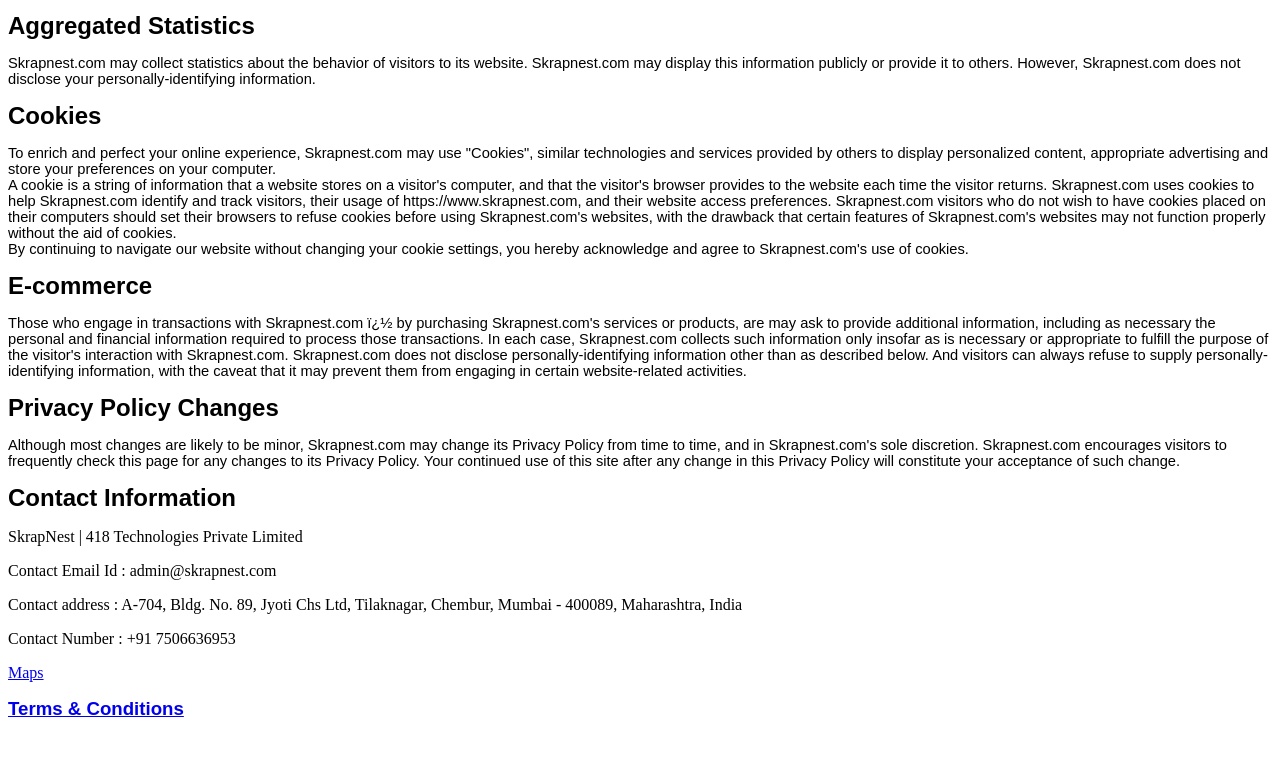
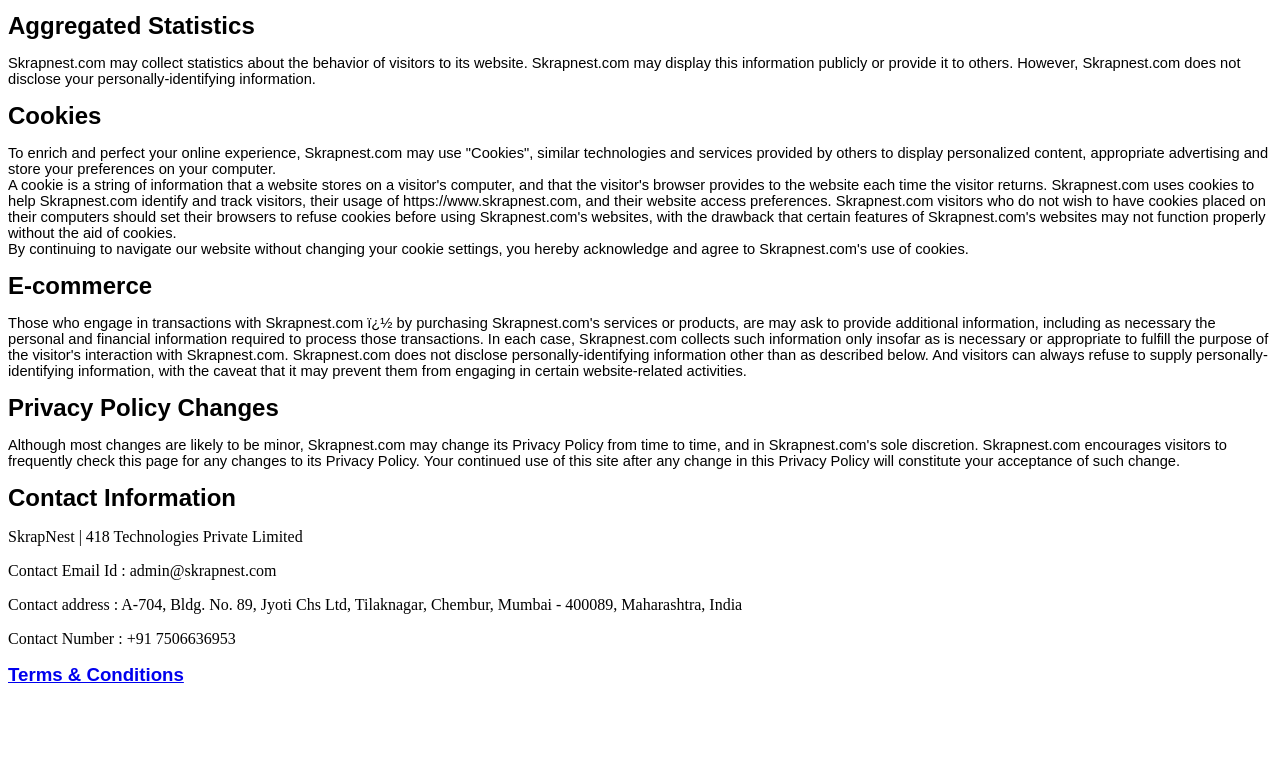
Before and after one commit to skrapppp/Privacy, a plain HTML site: page index.html in a window 1280 px wide. Shown: the part 1050-1816 px from the top of the page. After the commit the page ends 1795 px from the top, so only its background shows below. Drawn offline with Linux system fonts and the light colour scheme.

Commit message:
Update index.html

```diff
--- a/index.html
+++ b/index.html
@@ -1041,7 +1041,6 @@ constitute your acceptance of such change.</p>
 <p>Contact Number : +91 7506636953</p>
 
 
-<p> <a href="maps.html"> Maps</a></p>
 
 
 
```
